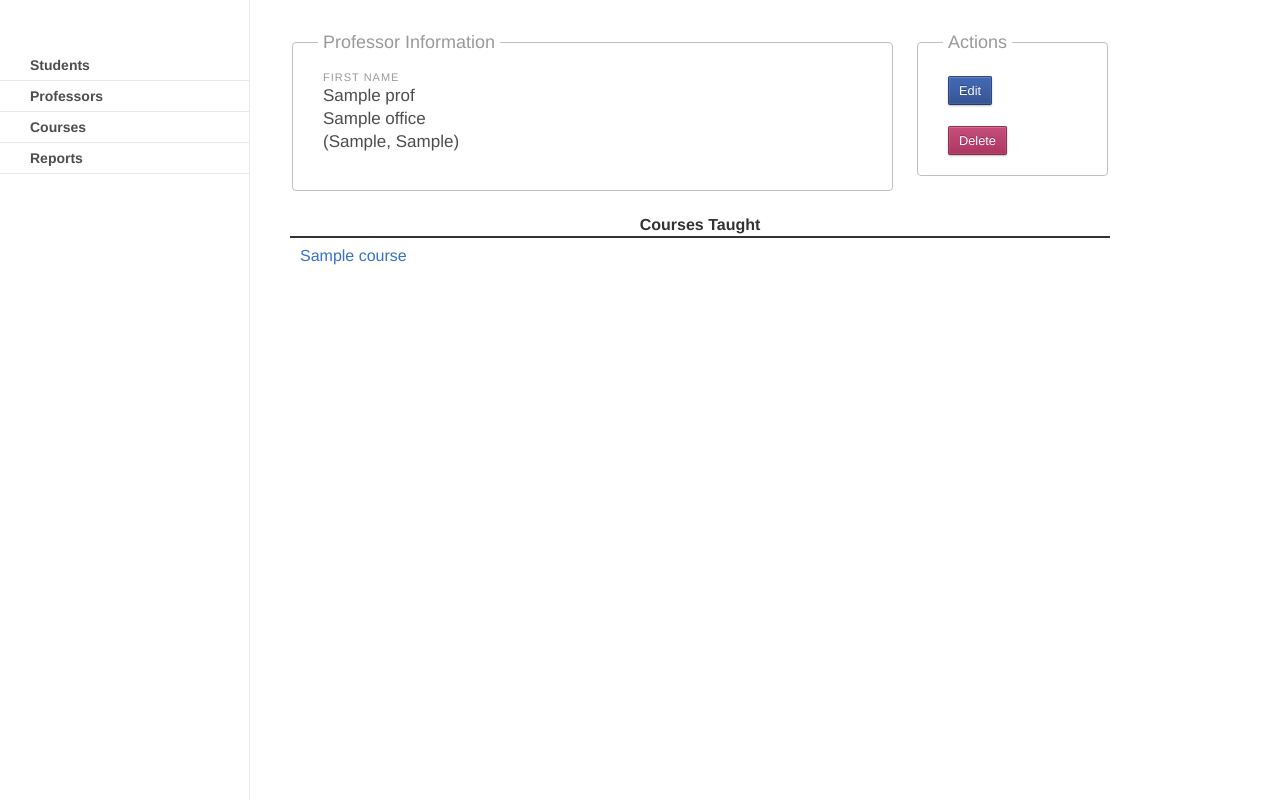
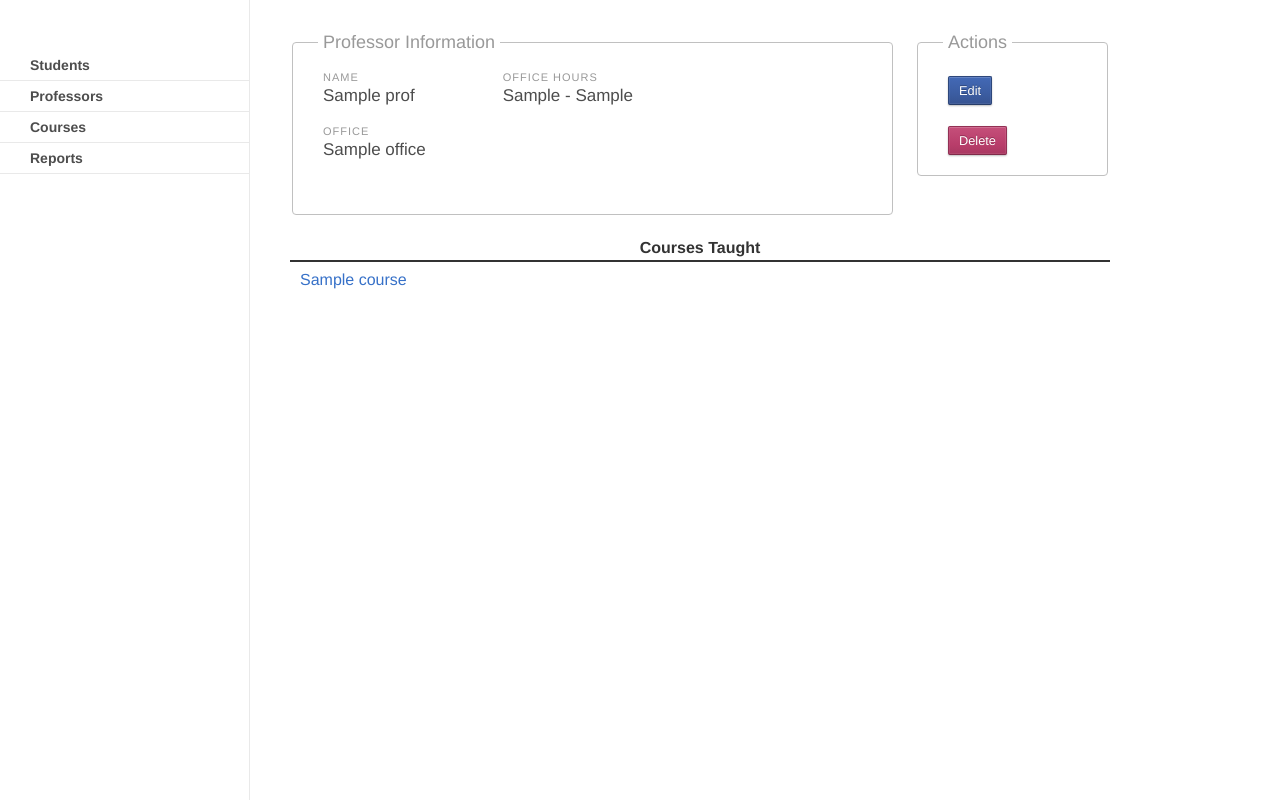
Before and after one commit to scperkins/Gradebook, a Python web app: template templates/professor.html in a window 1280 px wide. Run offline with Jinja, Linux system fonts and the light colour scheme; the template is opened without the code that fills it: most values are stand-ins (such as "Sample title", 1, 10 or a date in 2020).

Commit message:
Fixed adding professor, edited the layout for the detail page.

```diff
--- a/app.py
+++ b/app.py
@@ -104,8 +104,8 @@ def add_prof():
                     name=form.name.data,
                     gender=form.gender.data,
                     office=form.office.data,
-                    hours_start=form.hours_start,
-                    hours_end=form.hours_end
+                    hours_start=form.hours_start.data,
+                    hours_end=form.hours_end.data
                 )
             flash('Professor successfully added')
             return redirect(url_for('get_profs'))
--- a/templates/professor.html
+++ b/templates/professor.html
@@ -8,10 +8,16 @@
 			<legend>Professor Information</legend>
 			<div class="grid-3">
 				<dl class="span-1">
-					<dt>First Name</dt>
+					<dt>Name</dt>
 					<dd>{{ prof.name }}</dd>
+				<dl class="span-1">
+					<dt>Office</dt>
 					<dd>{{ prof.office }}</dd>
-					<dd>{{ prof.hours_start, prof.hours_end }}</dd>
+				</dl>
+				</dl>
+				<dl class="span-2">
+					<dt>Office Hours</dt>
+					<dd>{{ prof.hours_start }} - {{ prof.hours_end }}</dd>
 				</dl>
 			</div>
 		</fieldset>
```
